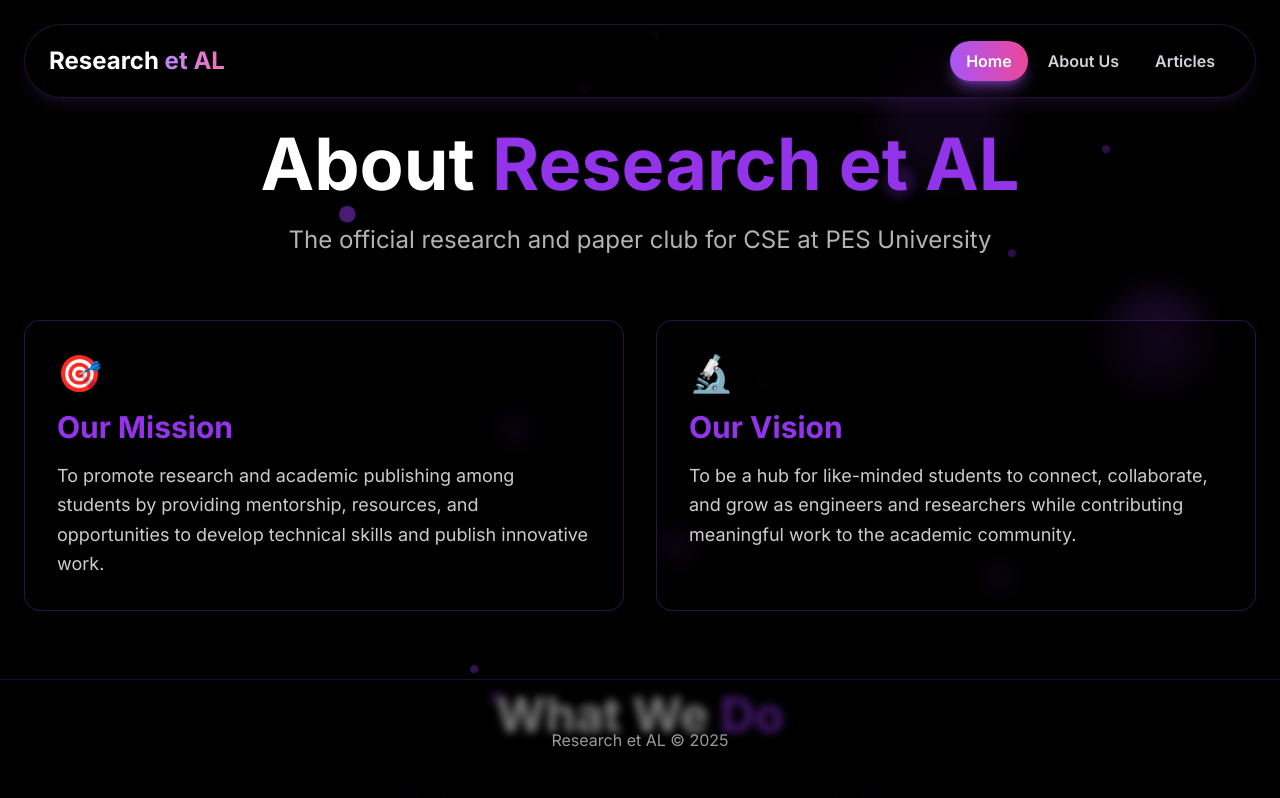
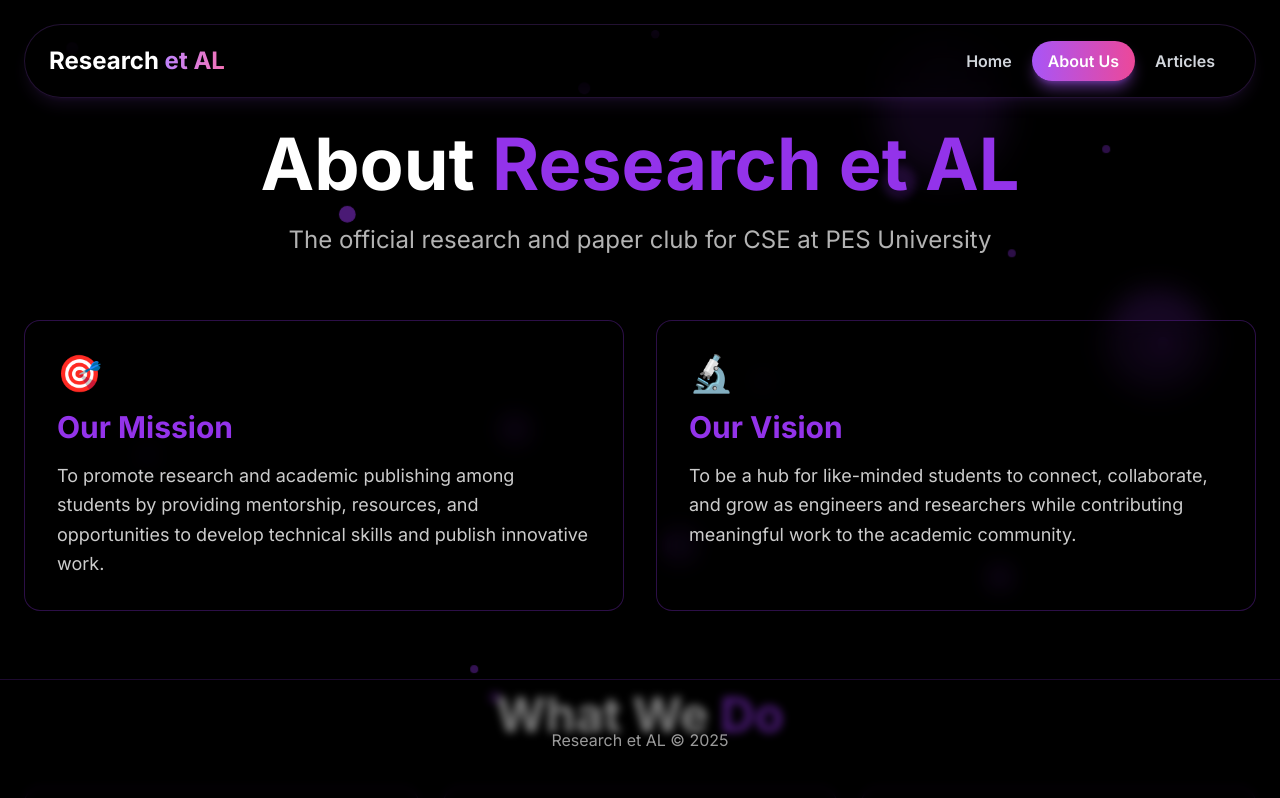
Before and after one commit to sidd2006/Et-Al, a Next.js app: page /about in a window 1280 px wide. Shown: the top 798 px of the page. Built offline with nearby package versions, Linux system fonts and the light colour scheme.

Commit message:
fix(navbar): make About link navigate reliably; derive active link from pathname and remove click handlers

```diff
--- a/src/components/Navbar.tsx
+++ b/src/components/Navbar.tsx
@@ -2,12 +2,14 @@
 
 import { useState, useEffect } from 'react';
 import Link from 'next/link';
+import { usePathname } from 'next/navigation';
 
 export default function Navbar() {
   const [mousePosition, setMousePosition] = useState({ x: 0, y: 0 });
   const [isHovering, setIsHovering] = useState(false);
   const [activeLink, setActiveLink] = useState('home');
   const [isMobileMenuOpen, setIsMobileMenuOpen] = useState(false);
+  const pathname = usePathname();
 
   const handleMouseMove = (e: React.MouseEvent<HTMLElement>) => {
     const rect = e.currentTarget.getBoundingClientRect();
@@ -16,6 +18,13 @@
       y: e.clientY - rect.top,
     });
   };
+
+  useEffect(() => {
+    if (!pathname) return;
+    if (pathname.startsWith('/articles')) setActiveLink('articles');
+    else if (pathname.startsWith('/about')) setActiveLink('about');
+    else setActiveLink('home');
+  }, [pathname]);
 
   return (
     <nav className="fixed top-0 left-0 right-0 z-50 px-4 sm:px-6 py-6">
@@ -49,7 +58,6 @@
           <div className="hidden md:flex items-center space-x-1">
             <Link
               href="/"
-              onClick={() => setActiveLink('home')}
               className={`px-4 py-2 rounded-full font-semibold transition-all duration-300 ${ activeLink === 'home'
                   ? 'bg-gradient-to-r from-purple-500 to-pink-500 text-white shadow-lg shadow-purple-500/50'
                   : 'text-gray-300 hover:text-white hover:bg-white/10'
@@ -59,7 +67,6 @@
             </Link>
             <Link
               href="/about"
-              onClick={() => setActiveLink('about')}
               className={`px-4 py-2 rounded-full font-semibold transition-all duration-300 ${ activeLink === 'about'
                   ? 'bg-gradient-to-r from-purple-500 to-pink-500 text-white shadow-lg shadow-purple-500/50'
                   : 'text-gray-300 hover:text-white hover:bg-white/10'
@@ -69,7 +76,6 @@
             </Link>
             <Link
               href="/articles"
-              onClick={() => setActiveLink('articles')}
               className={`px-4 py-2 rounded-full font-semibold transition-all duration-300 ${ activeLink === 'articles'
                   ? 'bg-gradient-to-r from-purple-500 to-pink-500 text-white shadow-lg shadow-purple-500/50'
                   : 'text-gray-300 hover:text-white hover:bg-white/10'
```
